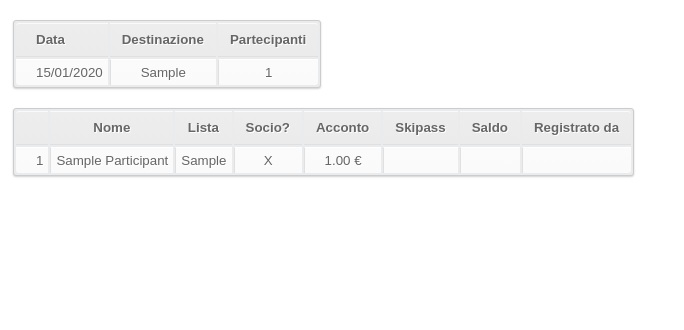
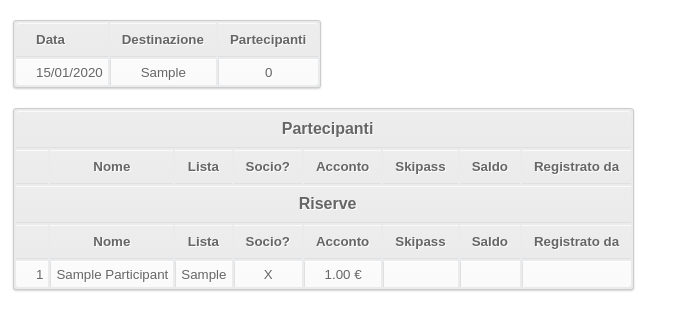
Before and after one commit to antocuni/zenaskigroup, a Django app: page /trip/1/detail/ in a window 1280 px wide. Shown: the top 330 px of the page, without its empty margins (0-684 px from the left). Run offline with Django 3.2, Linux system fonts and the light colour scheme; tables that the repository leaves empty hold one stand-in row (values such as "Sample post"); parts of the project's set-up code (start-up, migrations or seed data) failed here and were passed over.

Commit message:
show reserves in a separate section of the list

```diff
--- a/trips/static/zena.css
+++ b/trips/static/zena.css
@@ -115,6 +115,11 @@ table.simple {
 	-webkit-box-shadow: 0 1px 2px #d1d1d1;
 	box-shadow: 0 1px 2px #d1d1d1;
 }
+table.simple th.header {
+    text-align: center!important;
+    font-size: larger;
+}
+
 table.simple th {
 	padding:8px 12px 9px 12px;
 	border-top:1px solid #fafafa;
--- a/trips/templates/trips/detail.html
+++ b/trips/templates/trips/detail.html
@@ -19,6 +19,10 @@
   </table>
 
   <table class="simple">
+  {% for header, participants in tables %}
+    <tr>
+      <th class="header" colspan="8">{{ header }}</th>
+    </tr>
     <tr>
       <th></th>
       <th>Nome</th>
@@ -46,5 +50,6 @@
       {% endif %}
     </tr>
     {% endfor %}
+  {% endfor %}
   </table>
 </body>
--- a/trips/views.py
+++ b/trips/views.py
@@ -81,10 +81,18 @@ def detail(request, trip_id):
         trip = models.Trip.objects.get(pk=trip_id)
     except models.Trip.DoesNotExist:
         raise Http404
-    participants = list(trip.participant_set.all())
+    #
+    participants = trip.participant_set.filter(with_reservation=False)
+    participants = list(participants.all())
     participants.sort(key=lambda p: (p.sublist.lower().strip() == 'staff', p.name.lower()))
+    #
+    reserves = trip.participant_set.filter(with_reservation=True)
+    reserves = list(reserves.all())
+    #
+    tables = [('Partecipanti', participants),
+              ('Riserve', reserves)]
     context = {'trip': trip,
-               'participants': participants}
+               'tables': tables}
     return render(request, 'trips/detail.html', context)
 
 
```
